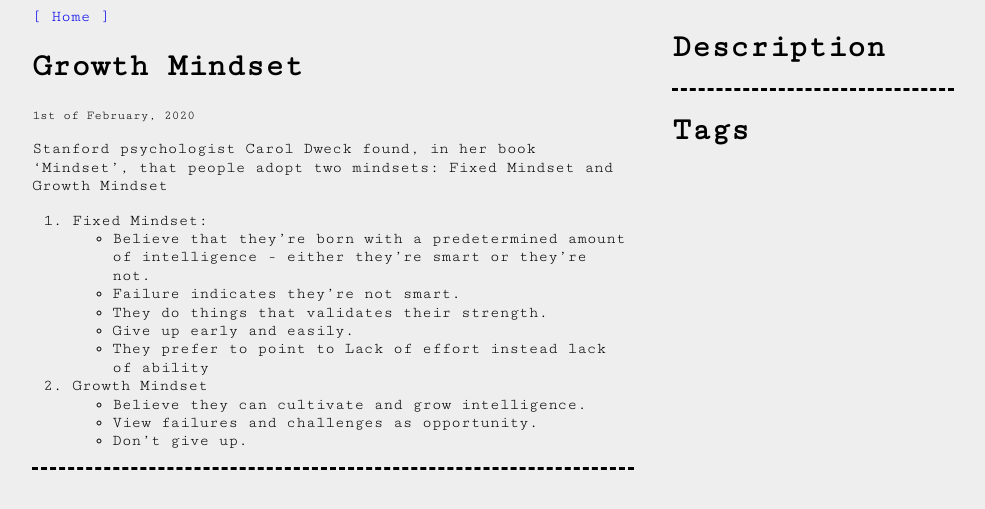
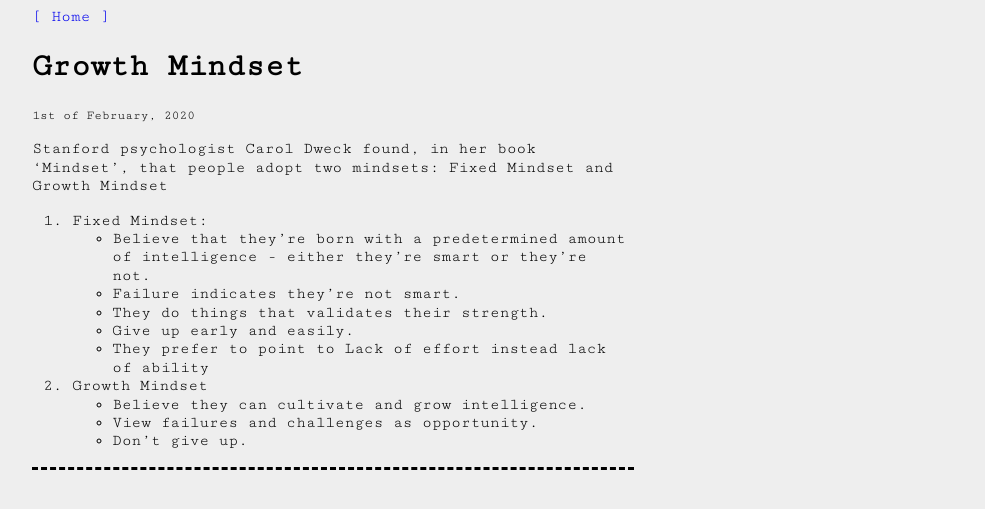
Before and after one commit to sengarkuldeep-blogs/sengarkuldeep-blogs.github.io, a Jekyll site: the page built from _posts/2020-02-08-growth-mindset.markdown, in a window 1280 px wide. Shown: the top 509 px of the page, without its empty margins (147-1132 px from the left). Built offline with Jekyll 4.4.1, drawn with Linux system fonts in a browser that asks for light colours; nearby versions of some CDN libraries.

Commit message:
remove side banner

```diff
--- a/_layouts/post.html
+++ b/_layouts/post.html
@@ -13,6 +13,5 @@ layout: default
             </article>
             {% include buttons.html %}
         </div>
-        {% include post_sidebar.html %}
     </div>
 </main>
```
